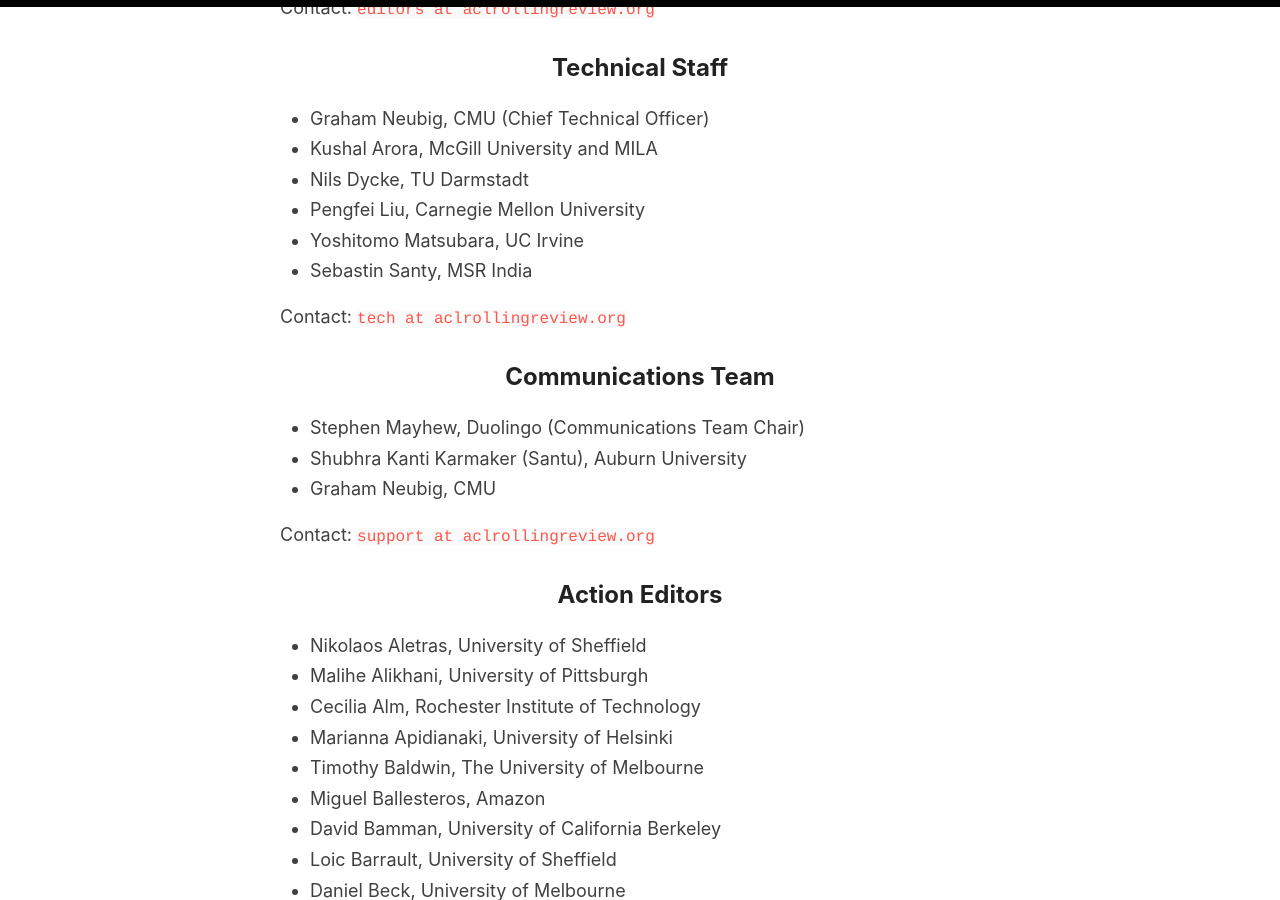
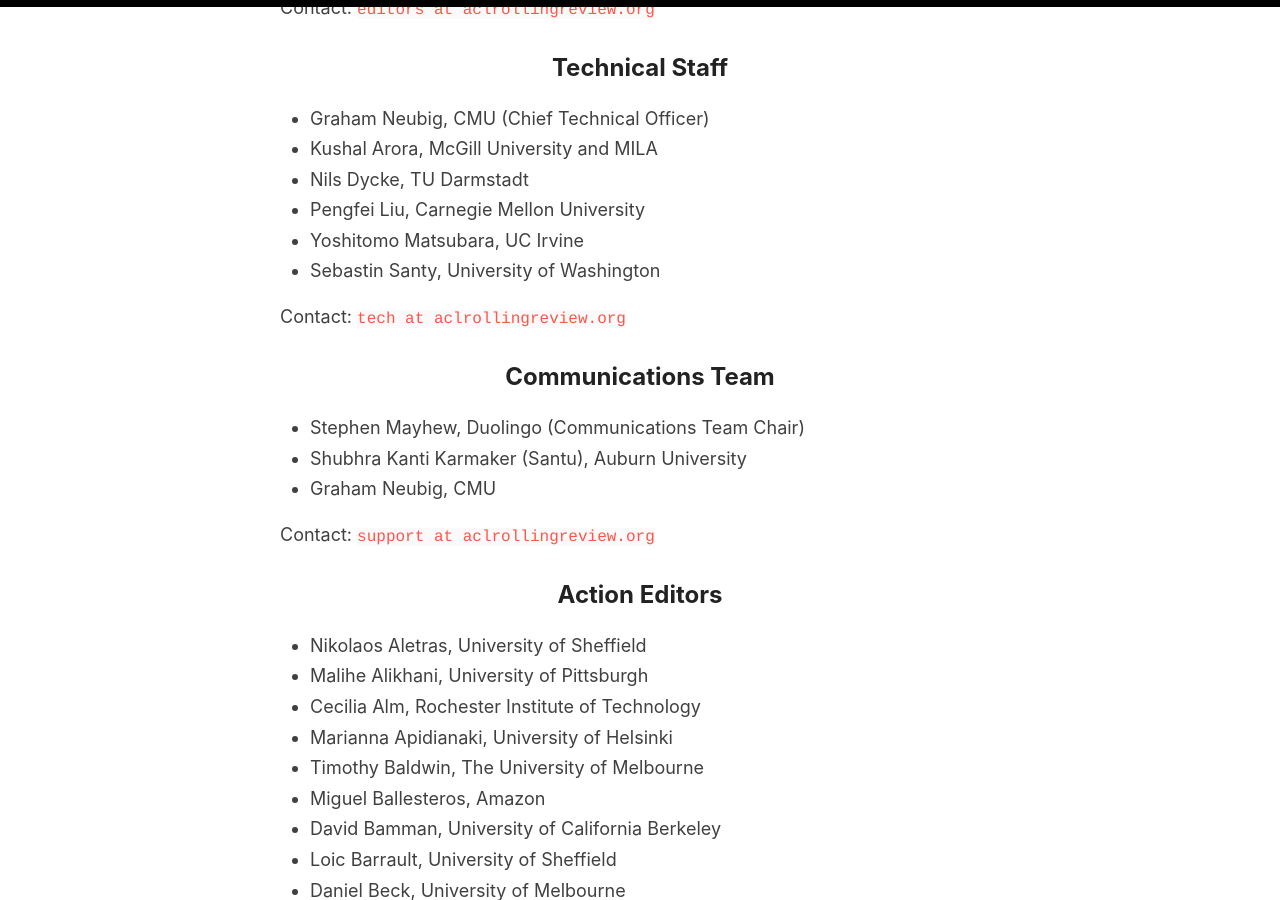
Before and after one commit to amitmerchant1990/reverie, a Jekyll site: the page built from people.md, in a window 1280 px wide and 900 px high, scrolled down 628 px. Built offline with Jekyll 4.4.1, drawn with Linux system fonts in a browser that asks for light colours.

Commit message:
Update Sebastin's affiliation

```diff
--- a/people.md
+++ b/people.md
@@ -24,7 +24,7 @@
 * Nils Dycke, TU Darmstadt
 * Pengfei Liu, Carnegie Mellon University
 * Yoshitomo Matsubara, UC Irvine
-* Sebastin Santy, MSR India
+* Sebastin Santy, University of Washington
 
 Contact: `tech at aclrollingreview.org`
 
```
